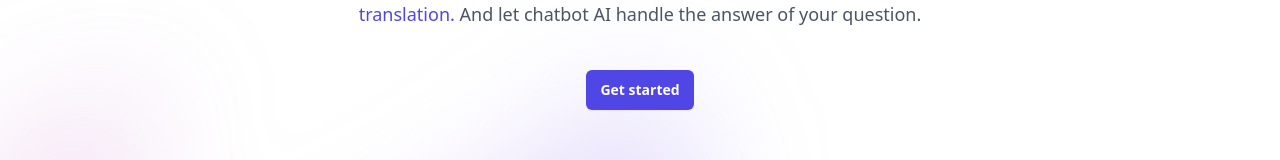
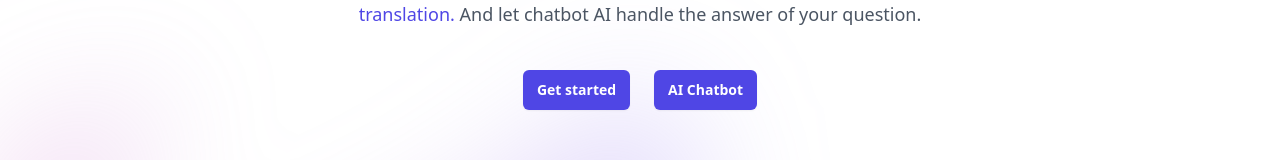
Before and after one commit to TanLam01/chatsApp, a Next.js app: page / in a window 1280 px wide. Shown: the part 350-510 px from the top of the page. Built offline with nearby package versions, Linux system fonts and the light colour scheme; no server answers.

Commit message:
Add link

```diff
--- a/app/page.tsx
+++ b/app/page.tsx
@@ -42,6 +42,12 @@
                   className="rounded-md bg-indigo-600 px-3.5 py-2.5 text-sm font-semibold text-white dark:text-white shadow-sm hover:bg-indigo-500 focus-visible:outline focus-visible:outline-2 focus-visible:outline-offset-2 focus-visible:outline-indigo-600">
                   Get started
                 </Link>
+                <Link
+                  href="/" // Vì nhóm em chưa deploy nên để trống phần url cho chatbot
+                  target="_blank"
+                  className="rounded-md bg-indigo-600 px-3.5 py-2.5 text-sm font-semibold text-white dark:text-white shadow-sm hover:bg-indigo-500 focus-visible:outline focus-visible:outline-2 focus-visible:outline-offset-2 focus-visible:outline-indigo-600">
+                  AI Chatbot
+                </Link>
                 {/* <Link
                   href="/pricing"
                   className="text-sm font-semibold leading-6 text-gray-900 dark:text-gray-300"
```
